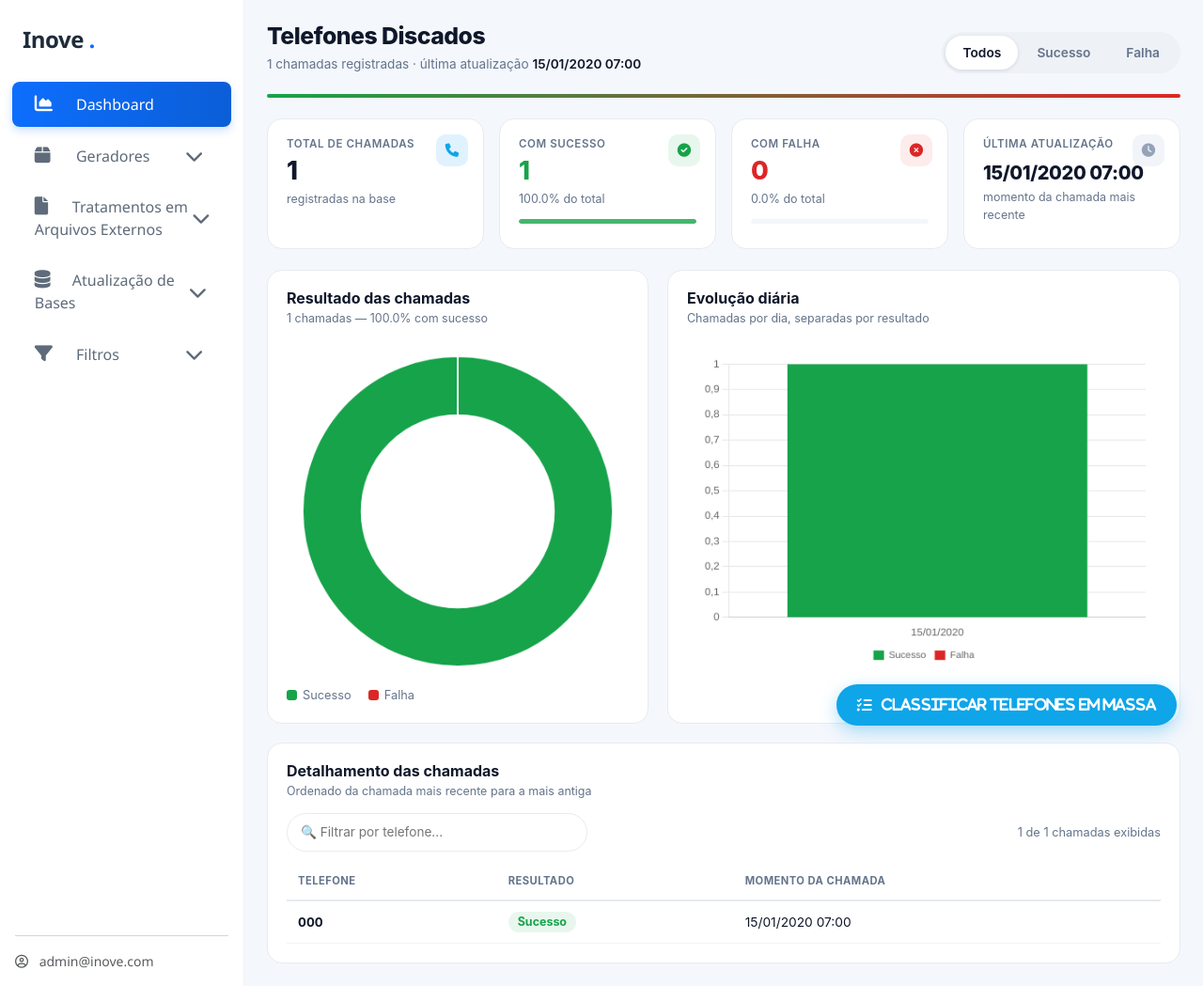
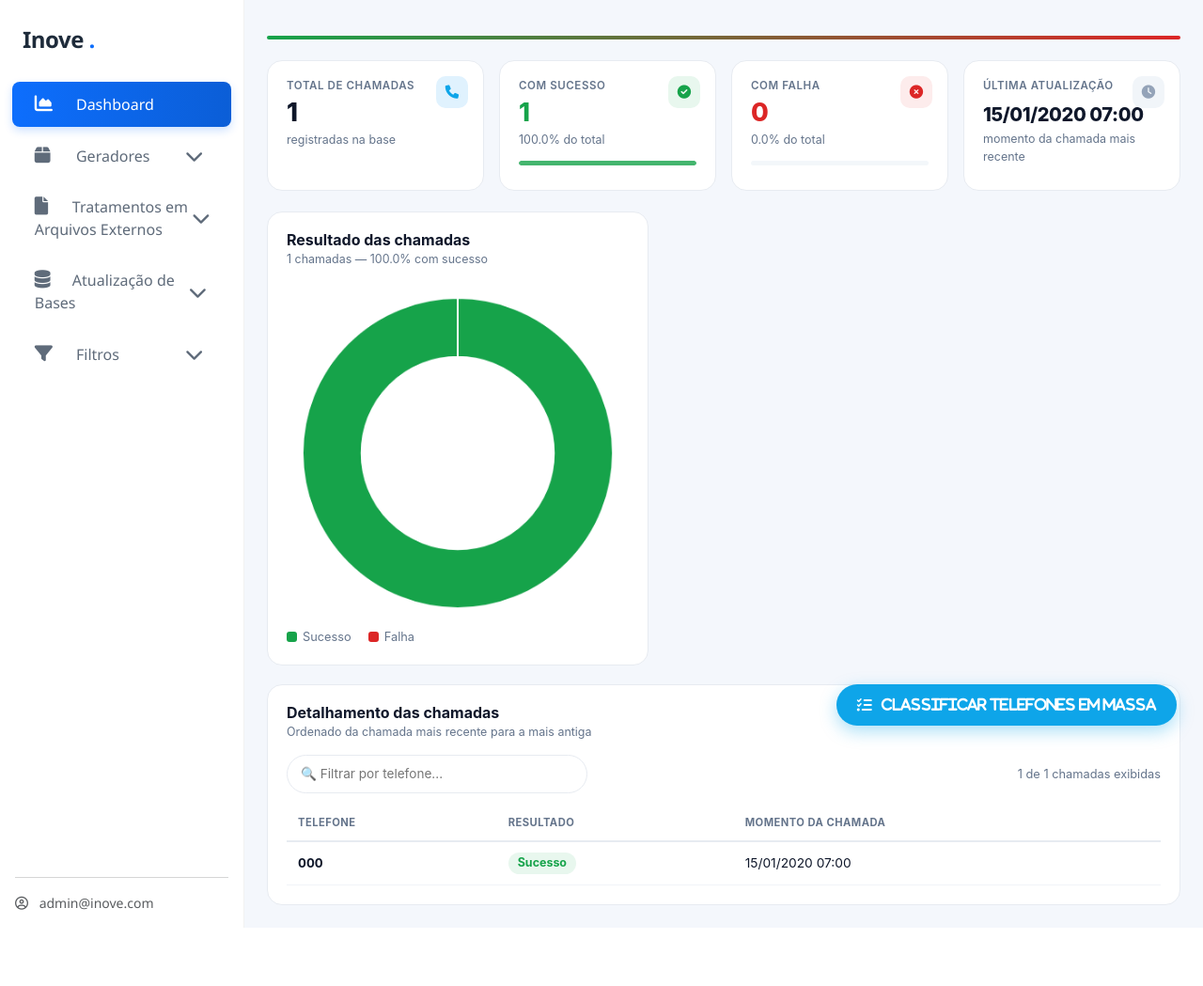
Before and after one commit to SamuelSGSouza/SistemaWebInove, a Django app: page /data/telefones_discados_view in a window 1280 px wide. Shown: the whole page at 94% size. After the commit the page ends 987 px from the top, so only its background shows below. Run offline with Django 5.2, Linux system fonts and the light colour scheme; tables that the repository leaves empty hold one stand-in row (values such as "Sample post").

Commit message:
Deploy automático: atualização de sistema

```diff
--- a/data/templates/telefones_discados.html
+++ b/data/templates/telefones_discados.html
@@ -105,20 +105,7 @@
 <div id="telRoot">
 
   <!-- ===== Cabeçalho + controles ===== -->
-  <div class="dash-head">
-    <div>
-      <h2>Telefones Discados</h2>
-      <div class="dash-sub">
-        {{ resumo.total|intcomma }} chamadas registradas
-        {% if resumo.ultima_chamada %}· última atualização <b>{{ resumo.ultima_chamada|date:"d/m/Y H:i" }}</b>{% endif %}
-      </div>
-    </div>
-    <div class="seg" id="stSwitch">
-      <button data-st="" class="active">Todos</button>
-      <button data-st="ok">Sucesso</button>
-      <button data-st="no">Falha</button>
-    </div>
-  </div>
+
 
   <div class="seg-flag"></div>
 
@@ -136,11 +123,7 @@
         <span><i style="background:var(--no)"></i>Falha</span>
       </div>
     </div>
-    <div class="panel">
-      <h5>Evolução diária</h5>
-      <div class="hint">Chamadas por dia, separadas por resultado</div>
-      <canvas id="chSerie" height="240"></canvas>
-    </div>
+
   </div>
 
   <!-- ===== Tabela ===== -->
@@ -224,18 +207,7 @@
   document.getElementById('donutHint').textContent =
     `${fmt(total)} chamadas — ${pct(DADOS.sucesso).toFixed(1)}% com sucesso`;
 
-  new Chart(document.getElementById('chSerie'), {
-    type:'bar',
-    data:{ labels: DADOS.serie.map(d=>d.dia),
-      datasets:[
-        {label:'Sucesso', data:DADOS.serie.map(d=>d.sucesso), backgroundColor:C.ok},
-        {label:'Falha',   data:DADOS.serie.map(d=>d.falha),   backgroundColor:C.no},
-      ]},
-    options:{ responsive:true,
-      scales:{x:{stacked:true,grid:{display:false}}, y:{stacked:true,ticks:{callback:v=>fmt(v)}}},
-      plugins:{legend:{position:'bottom',labels:{boxWidth:12,font:{size:11}}},
-        tooltip:{callbacks:{label:c=>` ${c.dataset.label}: ${fmt(c.raw)}`}}}}
-  });
+
 
   /* ================= Filtros da tabela ================= */
   const rows = Array.from(document.querySelectorAll('#foneTable tbody tr[data-st]'));
```
Also changed, not shown: functions/importa_dados_telefones.py (+43 -36 lines).
